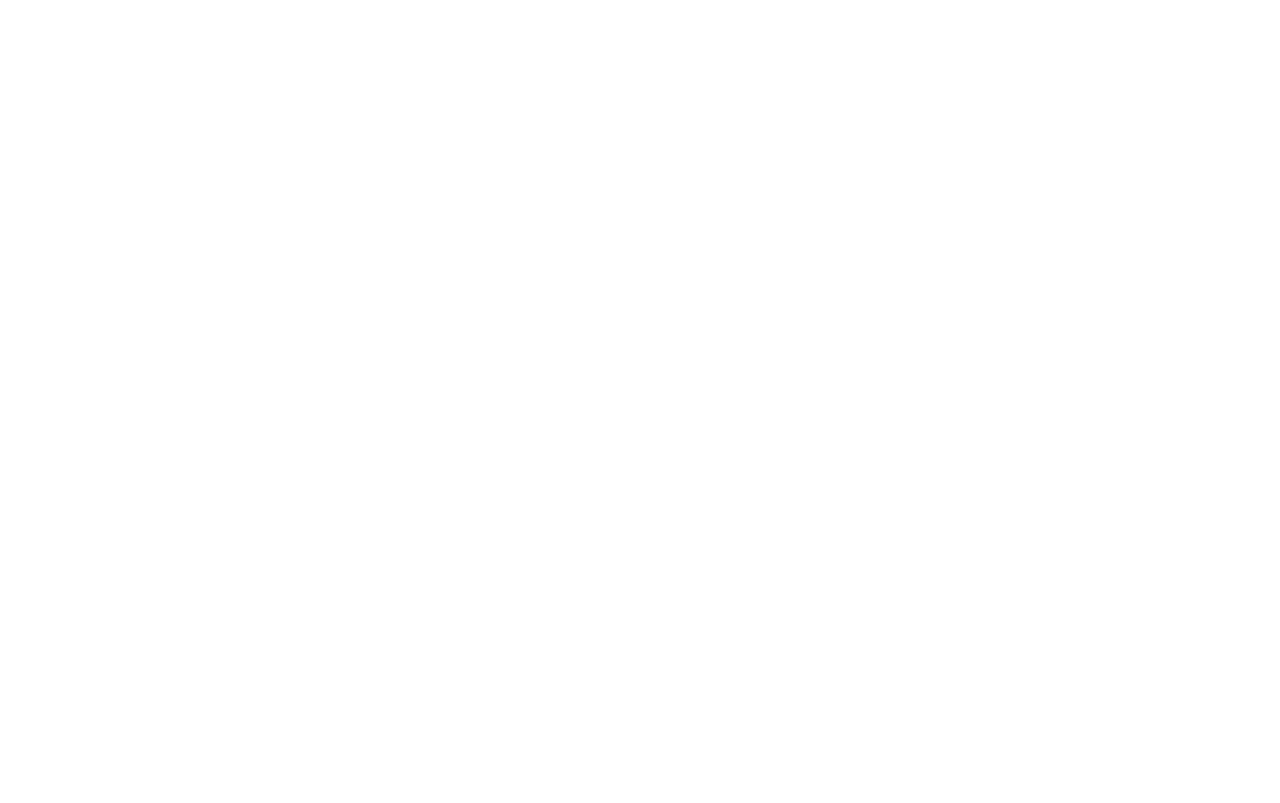
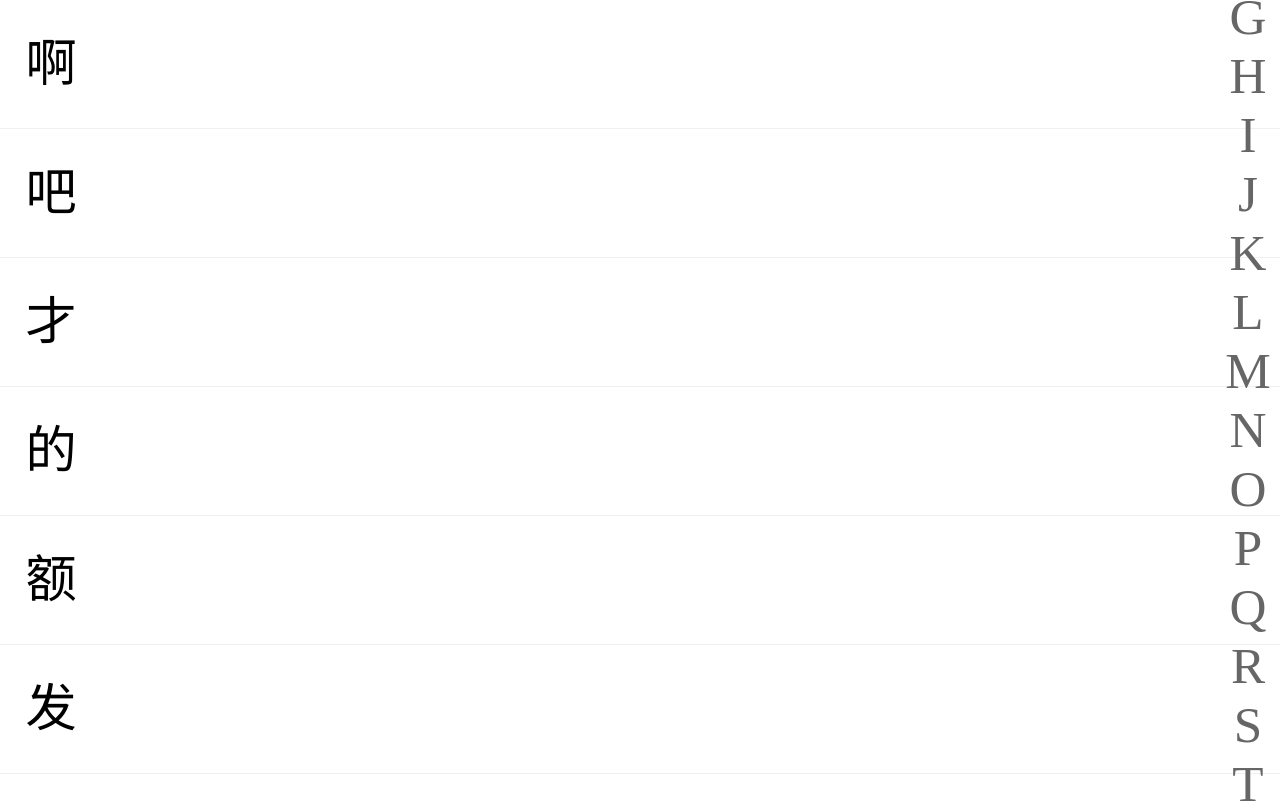
Before and after one commit to Domingowen/my_plug, a Vue app: page /qq#/wechat in a window 1280 px wide. Shown: the top 803 px of the page. Built offline with nearby package versions, Linux system fonts and the light colour scheme.

Commit message:
微信联系人

```diff
--- a/src/api/transform.js
+++ b/src/api/transform.js
@@ -35,7 +35,6 @@
         val = obj.transform[attr];
       }
     }
-
     return val;
   }
 }
--- /dev/null
+++ b/src/components/WeChatContact.vue
@@ -0,0 +1,217 @@
+<template>
+  <div class="contact_list">
+    <slider-touch>
+      <ul class="contact_content">
+        <li v-for="(item, index) in contactList">
+          {{item.name}}
+        </li>
+      </ul>
+    </slider-touch>
+    <ul class="contact_sidebar">
+      <li v-for="(item, index) in contactPinyin" :class="currentIndex === index?'active':''">
+        {{item}}
+      </li>
+    </ul>
+  </div>
+</template>
+<script>
+import SliderTouch from './slider-touch';
+
+export default {
+  name: 'we-chat-contact',
+  data () {
+    return {
+      contactList: [
+        {
+          name: '啊',
+          imgUrl: ''
+        },
+        {
+          name: '吧',
+          imgUrl: ''
+        },
+        {
+          name: '才',
+          imgUrl: ''
+        },
+        {
+          name: '的',
+          imgUrl: ''
+        },
+        {
+          name: '额',
+          imgUrl: ''
+        },
+        {
+          name: '发',
+          imgUrl: ''
+        },
+        {
+          name: '个',
+          imgUrl: ''
+        },
+        {
+          name: '好',
+          imgUrl: ''
+        },
+        {
+          name: '就',
+          imgUrl: ''
+        },
+        {
+          name: 'AMXMEI',
+          imgUrl: ''
+        },
+        {
+          name: 'BMXMEI',
+          imgUrl: ''
+        },
+        {
+          name: 'CMXMEI',
+          imgUrl: ''
+        }, {
+          name: 'DMXMEI',
+          imgUrl: ''
+        },
+        {
+          name: 'EMXMEI',
+          imgUrl: ''
+        },
+        {
+          name: 'FMXMEI',
+          imgUrl: ''
+        },
+        {
+          name: 'GMXMEI',
+          imgUrl: ''
+        },
+        {
+          name: 'HMXMEI',
+          imgUrl: ''
+        },
+        {
+          name: 'IMXMEI',
+          imgUrl: ''
+        },
+        {
+          name: 'JMXMEI',
+          imgUrl: ''
+        },
+        {
+          name: 'KMXMEI',
+          imgUrl: ''
+        },
+        {
+          name: 'LMXMEI',
+          imgUrl: ''
+        },
+        {
+          name: 'NMXMEI',
+          imgUrl: ''
+        },
+        {
+          name: 'MMXMEI',
+          imgUrl: ''
+        },
+        {
+          name: 'OMXMEI',
+          imgUrl: ''
+        },
+        {
+          name: 'PMXMEI',
+          imgUrl: ''
+        },
+        {
+          name: 'QMXMEI',
+          imgUrl: ''
+        },
+        {
+          name: 'RMXMEI',
+          imgUrl: ''
+        },
+        {
+          name: 'SMXMEI',
+          imgUrl: ''
+        },
+        {
+          name: 'TMXMEI',
+          imgUrl: ''
+        },
+        {
+          name: 'UMXMEI',
+          imgUrl: ''
+        },
+        {
+          name: 'VMXMEI',
+          imgUrl: ''
+        },
+        {
+          name: 'WMXMEI',
+          imgUrl: ''
+        },
+        {
+          name: 'SMXMEI',
+          imgUrl: ''
+        },
+        {
+          name: 'YMXMEI',
+          imgUrl: ''
+        },
+        {
+          name: 'ZMXMEI',
+          imgUrl: ''
+        }
+      ],
+      contactPinyin: [],
+      currentIndex: 0,
+      contactSort: []
+    };
+  },
+  mounted () {
+    for (let i = 65; i < 91; i++) {
+      this.contactPinyin.push(String.fromCharCode(i));
+    }
+
+    this.contactPinyin.forEach((val, index, arr) => {
+      let obj = {letter : val, data:[]};
+
+    });
+    this.contactSort = this.contactList.sort((param1, param2) => {
+      return param1.name.localeCompare(param2.name, 'zh');
+    });
+    console.log(this.contactSort);
+  },
+  components: {
+    SliderTouch
+  }
+}
+</script>
+<style scoped lang="scss">
+  .contact_content{
+    li{
+      height: 1rem;
+      line-height: 1rem;
+      padding-left: 0.2rem;
+      font-size: 0.4rem;
+      border-bottom: 1px solid #f0f0f0;
+    }
+  }
+  .contact_sidebar{
+    position: absolute;
+    right: 0;
+    top: 50%;
+    width: 0.5rem;
+
+    color: #666666;
+    font-size: 0.4rem;
+    text-align: center;
+    transform: translate3d(0,-50%,0);
+    li{
+      list-style: none;
+    }
+    li.active{
+      background-color: #1abc9c;
+      color: #fff;
+    }
+  }
+</style>
--- a/src/components/qq_contact.vue
+++ b/src/components/qq_contact.vue
@@ -1,6 +1,6 @@
 <template>
   <div class="qq_content">
-  <slider-touch>
+    <slider-touch :config=config>
       <ul class="qq_container">
         <li v-for="(item, index) in contactList">
           <div class="wrap">
@@ -30,9 +30,10 @@
 
 <script>
 import SliderTouch from './slider-touch';
+
 export default {
   name: 'qq_contact',
-  data () {
+  data() {
     return {
       contactList: [
         {
@@ -44,7 +45,7 @@
           isPerson: false
         },
         {
-          id: 2,
+          id: 1,
           title: 'domingo开车群',
           text: 'domingo 周末要去哪里浪??',
           time: '20180325',
@@ -52,7 +53,7 @@
           isPerson: false
         },
         {
-          id: 3,
+          id: 1,
           title: 'domingo开车群',
           text: 'domingo 周末要去哪里浪??',
           time: '20180325',
@@ -60,14 +61,94 @@
           isPerson: false
         },
         {
-          id: 4,
+          id: 1,
+          title: 'domingo开车群',
+          text: 'domingo 周末要去哪里浪??',
+          time: '20180325',
+          isRead: false,
+          isPerson: false
+        },
+        {
+          id: 1,
+          title: 'domingo开车群',
+          text: 'domingo 周末要去哪里浪??',
+          time: '20180325',
+          isRead: false,
+          isPerson: false
+        },
+        {
+          id: 1,
+          title: 'domingo开车群',
+          text: 'domingo 周末要去哪里浪??',
+          time: '20180325',
+          isRead: false,
+          isPerson: false
+        },
+        {
+          id: 1,
+          title: 'domingo开车群',
+          text: 'domingo 周末要去哪里浪??',
+          time: '20180325',
+          isRead: false,
+          isPerson: false
+        },
+        {
+          id: 1,
+          title: 'domingo开车群',
+          text: 'domingo 周末要去哪里浪??',
+          time: '20180325',
+          isRead: false,
+          isPerson: false
+        },
+        {
+          id: 1,
+          title: 'domingo开车群',
+          text: 'domingo 周末要去哪里浪??',
+          time: '20180325',
+          isRead: false,
+          isPerson: false
+        },
+        {
+          id: 1,
+          title: 'domingo开车群',
+          text: 'domingo 周末要去哪里浪??',
+          time: '20180325',
+          isRead: false,
+          isPerson: false
+        },
+        {
+          id: 1,
+          title: 'domingo开车群',
+          text: 'domingo 周末要去哪里浪??',
+          time: '20180325',
+          isRead: false,
+          isPerson: false
+        },
+        {
+          id: 1,
+          title: 'domingo开车群',
+          text: 'domingo 周末要去哪里浪??',
+          time: '20180325',
+          isRead: false,
+          isPerson: false
+        },
+        {
+          id: 1,
           title: 'domingo开车群',
           text: 'domingo 周末要去哪里浪??',
           time: '20180325',
           isRead: false,
           isPerson: false
         }
-      ]
+      ],
+      config: {
+        sliderY: true,
+        configHeight: '80%'
+      },
+      config2: {
+        sliderY: false,
+        configHeight: '100%'
+      }
     };
   },
   components: {
@@ -77,16 +158,16 @@
 </script>
 
 <style scoped lang="scss">
-  .qq_content{
-    .qq_container{
-      li{
+  .qq_content {
+    .qq_container {
+      li {
         width: 100%;
         height: 2.5rem;
         position: relative;
         list-style: none;
-        .wrap{
+        .wrap {
           width: 100%;
-          height: 100%;
+          height: 2.5rem;
           position: absolute;
           left: 0;
           top: 0;
@@ -96,18 +177,18 @@
           background-color: #fff;
           z-index: 20;
           align-items: center;
-          .qq_avatar{
+          .qq_avatar {
             width: 2.066rem;
             height: 2.0666rem;
             flex: 1;
             padding-left: 0.1rem;
-            img{
+            img {
               width: 100%;
               height: 100%;
               border-radius: 50%;
             }
           }
-          .qq_middle{
+          .qq_middle {
             width: 11.3rem;
             height: 100%;
             display: flex;
@@ -115,7 +196,7 @@
             justify-content: center;
             flex: 3;
             padding-left: 0.2rem;
-            .title{
+            .title {
               font-size: 0.50666rem;
               font-weight: bold;
               padding-bottom: 0.2666rem;
@@ -125,7 +206,7 @@
               color: #777777;
             }
           }
-          .time{
+          .time {
             display: flex;
             flex: 1;
             flex-direction: column;
@@ -134,24 +215,24 @@
             justify-content: center;
             font-size: 0.42666rem;
             color: #bebdbe;
-            p{
+            p {
               padding-bottom: 0.266rem;
             }
-            span{
+            span {
               text-align: center;
             }
           }
         }
-        .control{
+        .control {
           width: 5.333rem;
           height: 100%;
           position: absolute;
           right: 0;
           top: 0;
           z-index: 10;
-          .control_content{
+          .control_content {
             display: flex;
-            li{
+            li {
               display: flex;
               align-items: center;
               justify-content: center;
--- a/src/components/slider-touch.vue
+++ b/src/components/slider-touch.vue
@@ -1,13 +1,13 @@
 <template>
-  <div class="slider_touch">
-    <div class="slider_touch_content" ref="sliderTouch">
-      <div class="slider_touch_refresh" v-show="isLoading">刷新页面...</div>
-      <div ref="sliderContent" @touchstart="sliderStart" @touchmove="sliderMove"
+  <div class="slider_touch" ref="sliderTouch" :style="{height:defaultConfig.configHeight}">
+    <!--<div class="slider_touch_content" ref="sliderTouch">-->
+      <!--<div class="slider_touch_refresh" v-show="isLoading">刷新页面...</div>-->
+      <div class="slider_touch_content" ref="sliderContent" @touchstart="sliderStart" @touchmove="sliderMove"
            @touchend="sliderEnd">
         <slot></slot>
       </div>
-      <div class="slider_touch_loading" v-show="getMore">加载更多...</div>
-    </div>
+      <!--<div class="slider_touch_loading" v-show="getMore">加载更多...</div>-->
+    <!--</div>-->
   </div>
 </template>
 <script>
@@ -21,9 +21,11 @@
       currentStartX: null,
       currentStartY: null,
       el: null,
+      elContent: null,
       transformVal: {},
       defaultConfig: {
-        sliderY: true //  true是Y,false是X
+        sliderY: this.config.sliderY, //  true是Y,false是X,
+        configHeight: this.config.configHeight //这个是可以自定义的
       },
       minY: null,
       minX: null,
@@ -32,22 +34,31 @@
       lastDisX: null,
       lastY: null,
       lastX: null,
-      loading: false,
-      iNow: 0,
+      // loading: false,
       isMove: true,
       isFirst: true,
-      step: 1,
-      isLoading: false,
-      getMore: false
+      step: 1
+      // isLoading: false,
+      // getMore: false
     };
+  },
+  props: {
+    config: {
+      type: Object,
+      default () {
+        return {
+          sliderY: true,
+          configHeight: '100%'
+        };
+      }
+    }
   },
   methods: {
     sliderStart () {
       document.addEventListener('touchstart', () => {
         event.preventDefault();
       });
-      this.minY = document.documentElement.clientHeight - this.el.offsetHeight <= 0 ? document.documentElement.clientHeight - this.el.offsetHeight : 0;
-      this.minX = document.documentElement.clientWidth - this.el.offsetWidth <= 0 ? document.documentElement.clientWidth - this.el.offsetWidth : 0;
+      this.getClient();
       let changedTouches = event.changedTouches[0];
       this.startY = changedTouches.pageY;
       this.startX = changedTouches.pageX;
@@ -62,9 +73,6 @@
       this.step = 1;
     },
     sliderMove () {
-      if (this.loading) {
-        return;
-      }
       if (!this.isMove) {
         return;
       }
@@ -109,6 +117,7 @@
         }
       }
       if (this.isMove) {
+        // this.el.style.transition = '1s all';
         if (this.defaultConfig.sliderY) {
           transform(this.el, this.transformVal, 'translate3d', '0,' + totalY + ',0');
           if (totalY > 50) {
@@ -121,6 +130,7 @@
         } else {
           transform(this.el, this.transformVal, 'translate3d', '' + totalX + ',0,0');
         }
+        // this.el.style.transition = 'none';
       }
 
       this.lastTimeDis = new Date().getTime() - this.lastTimeDis;
@@ -131,9 +141,7 @@
       // console.log(event);
     },
     sliderEnd () {
-      if (this.loading) {
-        return;
-      }
+      this.el.style.transition = '1s all';
       let speedX = (this.lastDisX / this.lastTimeDis) * 100 ? (this.lastDisX / this.lastTimeDis) * 100 : 0;
       let speedY = (this.lastDisY / this.lastTimeDis) * 100 ? (this.lastDisY / this.lastTimeDis) * 100 : 0;
       let currentStartY = transform(this.el, this.transformVal, 'translate3d').Y;
@@ -172,7 +180,7 @@
           targetX = this.minX;
         }
       }
-      this.el.style.transition = '1s all';
+
       if (this.defaultConfig.sliderY) {
         transform(this.el, this.transformVal, 'translate3d', '0,' + targetY + ',0');
       } else {
@@ -181,18 +189,23 @@
       // console.log(event);
     },
     refreshFn () {
-      setTimeout(() => {
-        this.isLoading = false;
-      }, 1000);
+      // setTimeout(() => {
+      //   this.isLoading = false;
+      // }, 1000);
     },
     loadingData () {
-      setTimeout(() => {
-        this.getMore = false;
-      }, 1000);
+      // setTimeout(() => {
+      //   this.getMore = false;
+      // }, 1000);
+    },
+    getClient () {
+      this.minY = this.elContent.clientHeight - this.el.offsetHeight <= 0 ? this.elContent.clientHeight - this.el.offsetHeight : 0;
+      this.minX = this.elContent.clientWidth - this.el.offsetWidth <= 0 ? this.elContent.clientWidth - this.el.offsetWidth : 0;
     }
   },
   mounted () {
     this.el = this.$refs.sliderContent;
+    this.elContent = this.$refs.sliderTouch;
     transform(this.el, this.transformVal, 'translate3d', '0,0,0');
   }
 };
@@ -202,7 +215,6 @@
     overflow: hidden;
     position: absolute;
     width: 100%;
-    height: 100%;
     left: 0;
     right: 0;
     top: 0;
@@ -225,13 +237,7 @@
       width: 100%;
     }
     .slider_touch_content {
-      position: absolute;
-      width: 100%;
-      height: 100%;
-      left: 0;
-      right: 0;
-      top: 0;
-      bottom: 0;
+
     }
   }
 </style>
```
Also changed, not shown: src/router/index.js (+7 -1 lines). Lines whose indentation alone changed are shown as unchanged.
